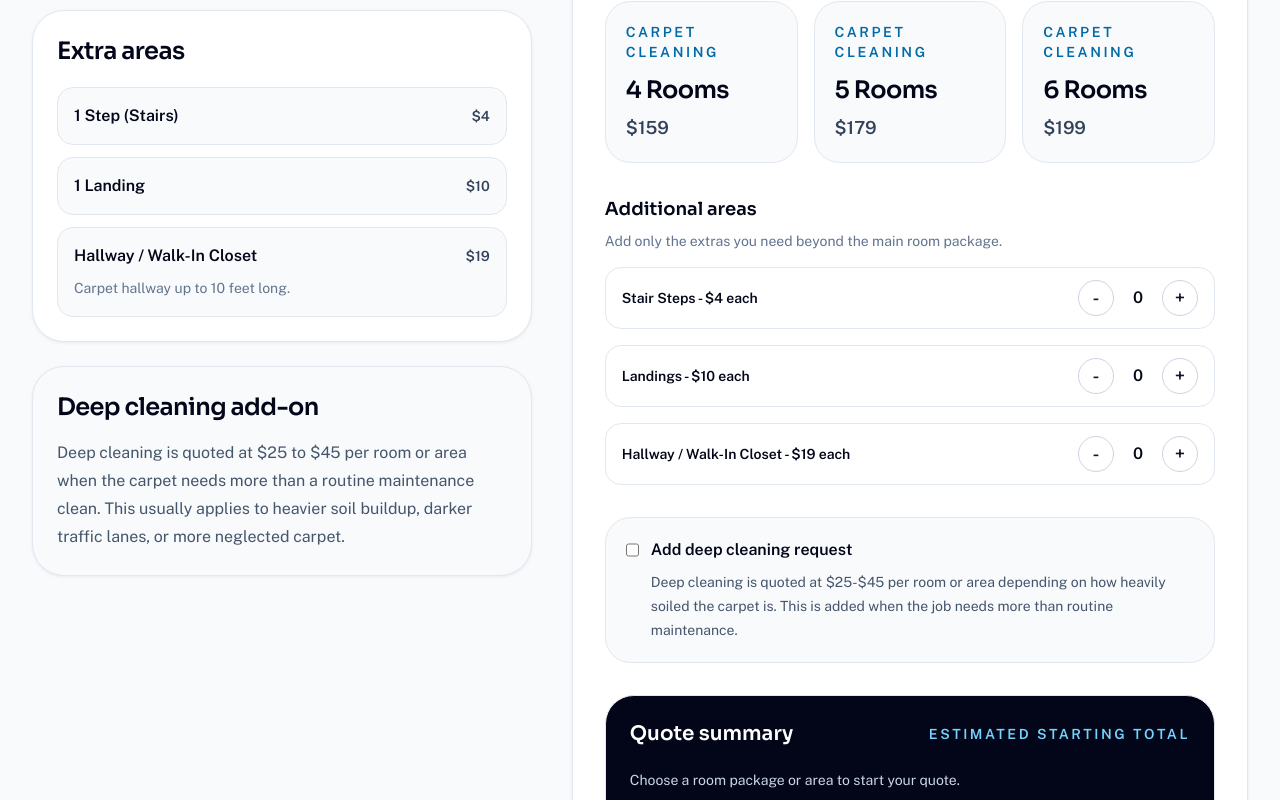
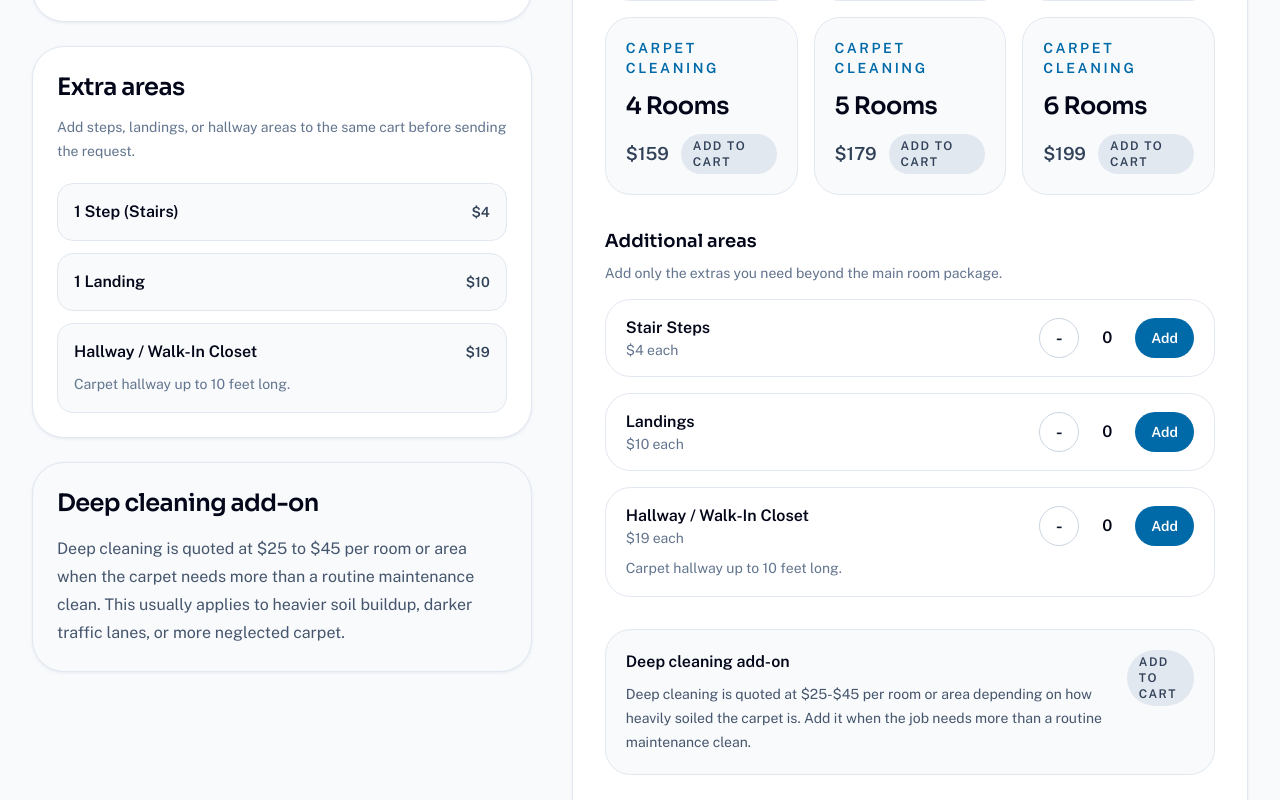
Before and after one commit to veynorcarpetscare-jpg/veynorcarpetcare, a Next.js app: page /services/carpet-cleaning in a window 1280 px wide. Shown: the part 1100-1900 px from the top of the page. Built offline with nearby package versions, Linux system fonts and the light colour scheme.

Commit message:
Add cart interactions to service builders

```diff
--- a/app/services/carpet-cleaning/page.tsx
+++ b/app/services/carpet-cleaning/page.tsx
@@ -30,7 +30,7 @@ export default function CarpetCleaningPage() {
           { name: "Carpet Cleaning", href: "/services/carpet-cleaning" },
         ]}
         eyebrow="Carpet Cleaning"
-        title="Select your rooms and send a carpet cleaning quote request online."
+        title="Select your rooms, build a cart, and send a carpet cleaning request online."
         description="Choose the room package that fits your home, add stairs or hallway areas if needed, and request deep cleaning when the carpet needs more restorative work."
       />
 
@@ -41,6 +41,9 @@ export default function CarpetCleaningPage() {
               <h2 className="text-2xl font-semibold tracking-tight text-slate-950">
                 Standard room package pricing
               </h2>
+              <p className="mt-3 text-sm leading-6 text-slate-500">
+                Use the cart on the right to add the package you want.
+              </p>
               <div className="mt-5 grid gap-3 sm:grid-cols-2">
                 {carpetRoomPackages.map((item) => (
                   <div
@@ -58,6 +61,9 @@ export default function CarpetCleaningPage() {
               <h2 className="text-2xl font-semibold tracking-tight text-slate-950">
                 Extra areas
               </h2>
+              <p className="mt-3 text-sm leading-6 text-slate-500">
+                Add steps, landings, or hallway areas to the same cart before sending the request.
+              </p>
               <div className="mt-5 grid gap-3">
                 {carpetExtraItems.map((item) => (
                   <div
--- a/app/services/upholstery-cleaning/page.tsx
+++ b/app/services/upholstery-cleaning/page.tsx
@@ -37,8 +37,8 @@ export default function UpholsteryCleaningPage() {
           { name: "Upholstery Cleaning", href: "/services/upholstery-cleaning" },
         ]}
         eyebrow="Upholstery Cleaning"
-        title="Choose your furniture pieces and send an upholstery cleaning request online."
-        description="Build a quote for sofas, sectionals, chairs, ottomans, and mattresses. If you are unsure about your sectional size, you can still submit the form and follow up by text with a photo."
+        title="Choose your furniture pieces, build a cart, and send an upholstery cleaning request online."
+        description="Add sofas, sectionals, chairs, ottomans, and mattresses to your cart. If you are unsure about your sectional size, you can still submit the form and follow up by text with a photo."
       />
 
       <section className="px-4 py-16 sm:px-6 lg:px-8">
@@ -48,6 +48,9 @@ export default function UpholsteryCleaningPage() {
               <h2 className="text-2xl font-semibold tracking-tight text-slate-950">
                 Standard upholstery pricing
               </h2>
+              <p className="mt-3 text-sm leading-6 text-slate-500">
+                Use the cart on the right to add any chair, loveseat, sofa, or ottoman.
+              </p>
               <div className="mt-5 grid gap-3">
                 {chairItems.map((item) => (
                   <div
@@ -65,6 +68,9 @@ export default function UpholsteryCleaningPage() {
               <h2 className="text-2xl font-semibold tracking-tight text-slate-950">
                 Sectionals and larger pieces
               </h2>
+              <p className="mt-3 text-sm leading-6 text-slate-500">
+                Add the sectional size that matches your piece, then include notes if anything needs a closer review.
+              </p>
               <div className="mt-5 grid gap-3">
                 {sectionalItems.map((item) => (
                   <div
@@ -87,6 +93,9 @@ export default function UpholsteryCleaningPage() {
               <h2 className="text-2xl font-semibold tracking-tight text-slate-950">
                 Mattress cleaning
               </h2>
+              <p className="mt-3 text-sm leading-6 text-slate-500">
+                Mattresses can be added to the same cart before you send the form.
+              </p>
               <div className="mt-5 grid gap-3 sm:grid-cols-2">
                 {mattressItems.map((item) => (
                   <div
--- a/components/carpet-quote-builder.tsx
+++ b/components/carpet-quote-builder.tsx
@@ -2,7 +2,6 @@
 
 import { useState } from "react";
 
-import { QuantityStepper } from "@/components/quantity-stepper";
 import {
   carpetExtraItems,
   carpetRoomPackages,
@@ -90,6 +89,24 @@ export function CarpetQuoteBuilder() {
     value: CarpetQuoteState[Key],
   ) {
     setValues((current) => ({ ...current, [key]: value }));
+  }
+
+  function updateExtraQuantity(
+    key: "stairs" | "landings" | "hallways",
+    nextValue: number,
+  ) {
+    updateField(key, Math.max(0, nextValue));
+  }
+
+  function clearCart() {
+    setValues((current) => ({
+      ...current,
+      roomPackageId: "",
+      stairs: 0,
+      landings: 0,
+      hallways: 0,
+      deepCleaningRequested: false,
+    }));
   }
 
   async function handleSubmit(event: React.FormEvent<HTMLFormElement>) {
@@ -182,7 +199,7 @@ export function CarpetQuoteBuilder() {
         <div>
           <div className="flex items-center justify-between gap-3">
             <h3 className="text-lg font-semibold text-slate-950">Room packages</h3>
-            <p className="text-sm text-slate-500">Tap one option</p>
+            <p className="text-sm text-slate-500">Tap to add one package to cart</p>
           </div>
           <div className="mt-4 grid gap-4 sm:grid-cols-2 xl:grid-cols-3">
             {carpetRoomPackages.map((item) => {
@@ -207,7 +224,18 @@ export function CarpetQuoteBuilder() {
                   <h4 className="mt-3 text-2xl font-semibold tracking-tight text-slate-950">
                     {item.label}
                   </h4>
-                  <p className="mt-2 text-lg font-semibold text-slate-700">${item.price}</p>
+                  <div className="mt-3 flex items-center justify-between gap-3">
+                    <p className="text-lg font-semibold text-slate-700">${item.price}</p>
+                    <span
+                      className={`rounded-full px-3 py-1 text-xs font-semibold uppercase tracking-[0.12em] ${
+                        isSelected
+                          ? "bg-sky-700 text-white"
+                          : "bg-slate-200 text-slate-700"
+                      }`}
+                    >
+                      {isSelected ? "Added" : "Add to Cart"}
+                    </span>
+                  </div>
                 </button>
               );
             })}
@@ -221,59 +249,150 @@ export function CarpetQuoteBuilder() {
               Add only the extras you need beyond the main room package.
             </p>
           </div>
-          <QuantityStepper
-            label={`Stair Steps - $${stairsPrice} each`}
-            value={values.stairs}
-            onChange={(value) => updateField("stairs", value)}
-            max={40}
-          />
-          <QuantityStepper
-            label={`Landings - $${landingPrice} each`}
-            value={values.landings}
-            onChange={(value) => updateField("landings", value)}
-            max={10}
-          />
-          <QuantityStepper
-            label={`Hallway / Walk-In Closet - $${hallwayPrice} each`}
-            value={values.hallways}
-            onChange={(value) => updateField("hallways", value)}
-            max={10}
-          />
+          <div className="grid gap-4">
+            <div className="flex items-center justify-between gap-4 rounded-[1.6rem] border border-slate-200 bg-white px-5 py-4">
+              <div>
+                <p className="text-base font-semibold text-slate-950">Stair Steps</p>
+                <p className="text-sm text-slate-500">${stairsPrice} each</p>
+              </div>
+              <div className="flex items-center gap-3">
+                <button
+                  type="button"
+                  onClick={() => updateExtraQuantity("stairs", values.stairs - 1)}
+                  className="inline-flex h-10 w-10 items-center justify-center rounded-full border border-slate-300 text-lg font-semibold text-slate-900 transition hover:bg-slate-50"
+                  aria-label="Remove stair step"
+                >
+                  -
+                </button>
+                <span className="min-w-8 text-center text-base font-semibold text-slate-950">
+                  {values.stairs}
+                </span>
+                <button
+                  type="button"
+                  onClick={() => updateExtraQuantity("stairs", values.stairs + 1)}
+                  className="inline-flex h-10 items-center justify-center rounded-full bg-sky-700 px-4 text-sm font-semibold text-white transition hover:bg-sky-600"
+                >
+                  Add
+                </button>
+              </div>
+            </div>
+
+            <div className="flex items-center justify-between gap-4 rounded-[1.6rem] border border-slate-200 bg-white px-5 py-4">
+              <div>
+                <p className="text-base font-semibold text-slate-950">Landings</p>
+                <p className="text-sm text-slate-500">${landingPrice} each</p>
+              </div>
+              <div className="flex items-center gap-3">
+                <button
+                  type="button"
+                  onClick={() => updateExtraQuantity("landings", values.landings - 1)}
+                  className="inline-flex h-10 w-10 items-center justify-center rounded-full border border-slate-300 text-lg font-semibold text-slate-900 transition hover:bg-slate-50"
+                  aria-label="Remove landing"
+                >
+                  -
+                </button>
+                <span className="min-w-8 text-center text-base font-semibold text-slate-950">
+                  {values.landings}
+                </span>
+                <button
+                  type="button"
+                  onClick={() => updateExtraQuantity("landings", values.landings + 1)}
+                  className="inline-flex h-10 items-center justify-center rounded-full bg-sky-700 px-4 text-sm font-semibold text-white transition hover:bg-sky-600"
+                >
+                  Add
+                </button>
+              </div>
+            </div>
+
+            <div className="rounded-[1.6rem] border border-slate-200 bg-white px-5 py-4">
+              <div className="flex items-center justify-between gap-4">
+                <div>
+                  <p className="text-base font-semibold text-slate-950">
+                    Hallway / Walk-In Closet
+                  </p>
+                  <p className="text-sm text-slate-500">${hallwayPrice} each</p>
+                </div>
+                <div className="flex items-center gap-3">
+                  <button
+                    type="button"
+                    onClick={() => updateExtraQuantity("hallways", values.hallways - 1)}
+                    className="inline-flex h-10 w-10 items-center justify-center rounded-full border border-slate-300 text-lg font-semibold text-slate-900 transition hover:bg-slate-50"
+                    aria-label="Remove hallway or closet"
+                  >
+                    -
+                  </button>
+                  <span className="min-w-8 text-center text-base font-semibold text-slate-950">
+                    {values.hallways}
+                  </span>
+                  <button
+                    type="button"
+                    onClick={() => updateExtraQuantity("hallways", values.hallways + 1)}
+                    className="inline-flex h-10 items-center justify-center rounded-full bg-sky-700 px-4 text-sm font-semibold text-white transition hover:bg-sky-600"
+                  >
+                    Add
+                  </button>
+                </div>
+              </div>
+              <p className="mt-2 text-sm leading-6 text-slate-500">
+                Carpet hallway up to 10 feet long.
+              </p>
+            </div>
+          </div>
         </div>
 
-        <label className="flex items-start gap-3 rounded-[1.6rem] border border-slate-200 bg-slate-50 p-5">
-          <input
-            type="checkbox"
-            checked={values.deepCleaningRequested}
-            onChange={(event) =>
-              updateField("deepCleaningRequested", event.target.checked)
-            }
-            className="mt-1 h-4 w-4 rounded border-slate-300 text-sky-700 focus:ring-sky-500"
-          />
+        <button
+          type="button"
+          onClick={() =>
+            updateField("deepCleaningRequested", !values.deepCleaningRequested)
+          }
+          className={`flex w-full items-start justify-between gap-4 rounded-[1.6rem] border p-5 text-left transition ${
+            values.deepCleaningRequested
+              ? "border-sky-600 bg-sky-50 shadow-sm shadow-sky-100"
+              : "border-slate-200 bg-slate-50 hover:border-slate-300"
+          }`}
+        >
           <span>
             <span className="block text-base font-semibold text-slate-950">
-              Add deep cleaning request
+              Deep cleaning add-on
             </span>
             <span className="mt-2 block text-sm leading-6 text-slate-600">
               Deep cleaning is quoted at $25-$45 per room or area depending on
-              how heavily soiled the carpet is. This is added when the job needs more
-              than routine maintenance.
+              how heavily soiled the carpet is. Add it when the job needs more
+              than a routine maintenance clean.
             </span>
           </span>
-        </label>
+          <span
+            className={`rounded-full px-3 py-1 text-xs font-semibold uppercase tracking-[0.12em] ${
+              values.deepCleaningRequested
+                ? "bg-sky-700 text-white"
+                : "bg-slate-200 text-slate-700"
+            }`}
+          >
+            {values.deepCleaningRequested ? "Added" : "Add to Cart"}
+          </span>
+        </button>
 
         <div className="rounded-[1.8rem] border border-slate-200 bg-slate-950 p-6 text-white">
           <div className="flex flex-wrap items-center justify-between gap-3">
-            <h3 className="text-xl font-semibold">Quote summary</h3>
+            <h3 className="text-xl font-semibold">Your cart</h3>
             <p className="text-sm font-semibold uppercase tracking-[0.18em] text-sky-300">
               Estimated starting total
             </p>
           </div>
+          {hasSelection || values.deepCleaningRequested ? (
+            <button
+              type="button"
+              onClick={clearCart}
+              className="mt-4 inline-flex rounded-full border border-white/20 px-4 py-2 text-xs font-semibold uppercase tracking-[0.12em] text-slate-200 transition hover:bg-white/10"
+            >
+              Clear cart
+            </button>
+          ) : null}
           <div className="mt-5 space-y-3 text-sm leading-6 text-slate-300">
             {summaryLines.length > 0 ? (
               summaryLines.map((line) => <p key={line}>{line}</p>)
             ) : (
-              <p>Choose a room package or area to start your quote.</p>
+              <p>Choose a room package or add extra areas to start your cart.</p>
             )}
           </div>
           <p className="mt-5 text-2xl font-semibold tracking-tight text-white">
@@ -284,6 +403,15 @@ export function CarpetQuoteBuilder() {
         </div>
 
         <div className="grid gap-5 sm:grid-cols-2">
+          <div className="sm:col-span-2">
+            <p className="text-sm font-semibold uppercase tracking-[0.18em] text-sky-700">
+              Your information
+            </p>
+            <p className="mt-2 text-sm leading-6 text-slate-500">
+              After your cart is ready, enter your contact info and the full request
+              will be sent to VEYNOR on Gmail.
+            </p>
+          </div>
           <label className="grid gap-2 text-sm font-medium text-slate-700">
             Name
             <input
@@ -358,7 +486,7 @@ export function CarpetQuoteBuilder() {
         </p>
       ) : null}
       <p className="mt-4 text-sm text-slate-500">
-        Prefer a faster answer? Call or text {site.phoneDisplay} with your city and room count.
+        This form sends your cart and contact details directly to {site.email}. For a faster answer, call or text {site.phoneDisplay}.
       </p>
     </form>
   );
--- a/components/upholstery-quote-builder.tsx
+++ b/components/upholstery-quote-builder.tsx
@@ -80,11 +80,22 @@ export function UpholsteryQuoteBuilder() {
     }));
   }
 
+  function addToCart(id: string) {
+    updateQuantity(id, values.quantities[id] + 1);
+  }
+
   function updateField<Key extends keyof Omit<UpholsteryQuoteState, "quantities">>(
     key: Key,
     value: UpholsteryQuoteState[Key],
   ) {
     setValues((current) => ({ ...current, [key]: value }));
+  }
+
+  function clearCart() {
+    setValues((current) => ({
+      ...current,
+      quantities: { ...quantityDefaults },
+    }));
   }
 
   async function handleSubmit(event: React.FormEvent<HTMLFormElement>) {
@@ -168,7 +179,7 @@ export function UpholsteryQuoteBuilder() {
             Build your upholstery quote
           </h2>
           <p className="mt-3 text-base leading-7 text-slate-600">
-            Add the furniture pieces you need cleaned, review the estimate, and
+            Click the furniture pieces you need cleaned, build your cart, and
             send the request directly to VEYNOR for follow-up.
           </p>
         </div>
@@ -197,7 +208,11 @@ export function UpholsteryQuoteBuilder() {
                 .map((item) => (
                   <article
                     key={item.id}
-                    className="overflow-hidden rounded-[1.8rem] border border-slate-200 bg-slate-50"
+                    className={`overflow-hidden rounded-[1.8rem] border transition ${
+                      values.quantities[item.id] > 0
+                        ? "border-sky-600 bg-sky-50 shadow-sm shadow-sky-100"
+                        : "border-slate-200 bg-slate-50"
+                    }`}
                   >
                     <div className="relative aspect-[4/3] border-b border-slate-200 bg-white">
                       <Image
@@ -220,6 +235,19 @@ export function UpholsteryQuoteBuilder() {
                           {item.priceLabel}
                         </p>
                       </div>
+                      <button
+                        type="button"
+                        onClick={() => addToCart(item.id)}
+                        className={`inline-flex w-full items-center justify-center rounded-full px-4 py-3 text-sm font-semibold transition ${
+                          values.quantities[item.id] > 0
+                            ? "bg-slate-950 text-white hover:bg-slate-800"
+                            : "bg-sky-700 text-white hover:bg-sky-600"
+                        }`}
+                      >
+                        {values.quantities[item.id] > 0
+                          ? "Add Another"
+                          : "Add to Cart"}
+                      </button>
                       <QuantityStepper
                         label="Quantity"
                         value={values.quantities[item.id]}
@@ -235,20 +263,38 @@ export function UpholsteryQuoteBuilder() {
 
         <div className="rounded-[1.8rem] border border-slate-200 bg-slate-950 p-6 text-white">
           <div className="flex flex-wrap items-center justify-between gap-3">
-            <h3 className="text-xl font-semibold">Quote summary</h3>
+            <h3 className="text-xl font-semibold">Your cart</h3>
             <p className="text-sm font-semibold uppercase tracking-[0.18em] text-sky-300">
               Estimated total
             </p>
           </div>
+          {selectedItems.length > 0 ? (
+            <button
+              type="button"
+              onClick={clearCart}
+              className="mt-4 inline-flex rounded-full border border-white/20 px-4 py-2 text-xs font-semibold uppercase tracking-[0.12em] text-slate-200 transition hover:bg-white/10"
+            >
+              Clear cart
+            </button>
+          ) : null}
           <div className="mt-5 space-y-3 text-sm leading-6 text-slate-300">
             {selectedItems.length > 0 ? (
               selectedItems.map((item) => (
-                <p key={item.id}>
-                  {item.name} - {values.quantities[item.id]} x {item.priceLabel}
-                </p>
+                <div key={item.id} className="flex items-center justify-between gap-4">
+                  <p>
+                    {item.name} - {values.quantities[item.id]} x {item.priceLabel}
+                  </p>
+                  <button
+                    type="button"
+                    onClick={() => updateQuantity(item.id, 0)}
+                    className="rounded-full border border-white/20 px-3 py-1 text-xs font-semibold uppercase tracking-[0.08em] text-slate-200 transition hover:bg-white/10"
+                  >
+                    Remove
+                  </button>
+                </div>
               ))
             ) : (
-              <p>Add the pieces you want cleaned to build your quote.</p>
+              <p>Add the pieces you want cleaned to build your cart.</p>
             )}
           </div>
           <p className="mt-5 text-2xl font-semibold tracking-tight text-white">
@@ -259,6 +305,15 @@ export function UpholsteryQuoteBuilder() {
         </div>
 
         <div className="grid gap-5 sm:grid-cols-2">
+          <div className="sm:col-span-2">
+            <p className="text-sm font-semibold uppercase tracking-[0.18em] text-sky-700">
+              Your information
+            </p>
+            <p className="mt-2 text-sm leading-6 text-slate-500">
+              After your cart is ready, enter your details and VEYNOR will receive
+              the full request on Gmail.
+            </p>
+          </div>
           <label className="grid gap-2 text-sm font-medium text-slate-700">
             Name
             <input
@@ -333,7 +388,7 @@ export function UpholsteryQuoteBuilder() {
         </p>
       ) : null}
       <p className="mt-4 text-sm text-slate-500">
-        If you are not sure which sectional size fits your piece, text a photo to {site.phoneDisplay}.
+        This form sends your cart and contact details directly to {site.email}. If you are not sure which sectional size fits your piece, text a photo to {site.phoneDisplay}.
       </p>
     </form>
   );
```
